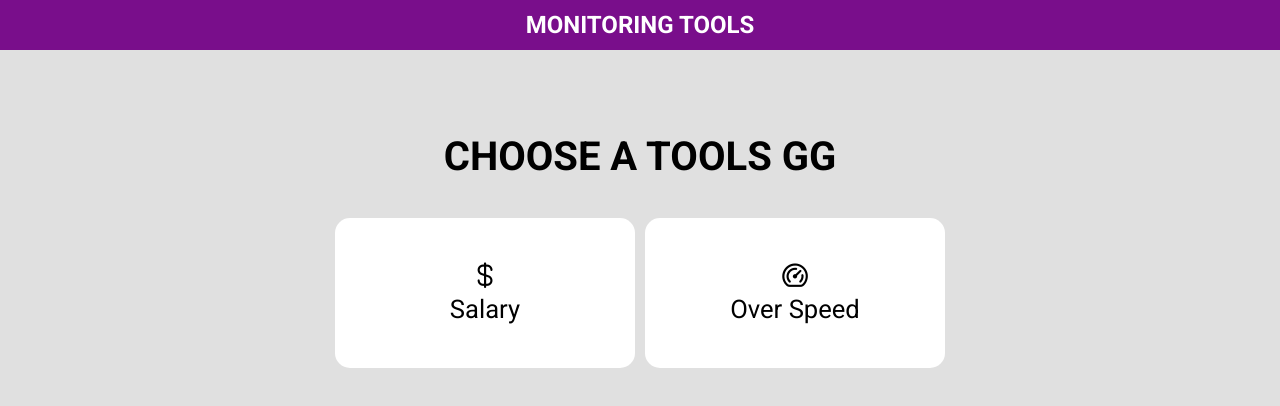
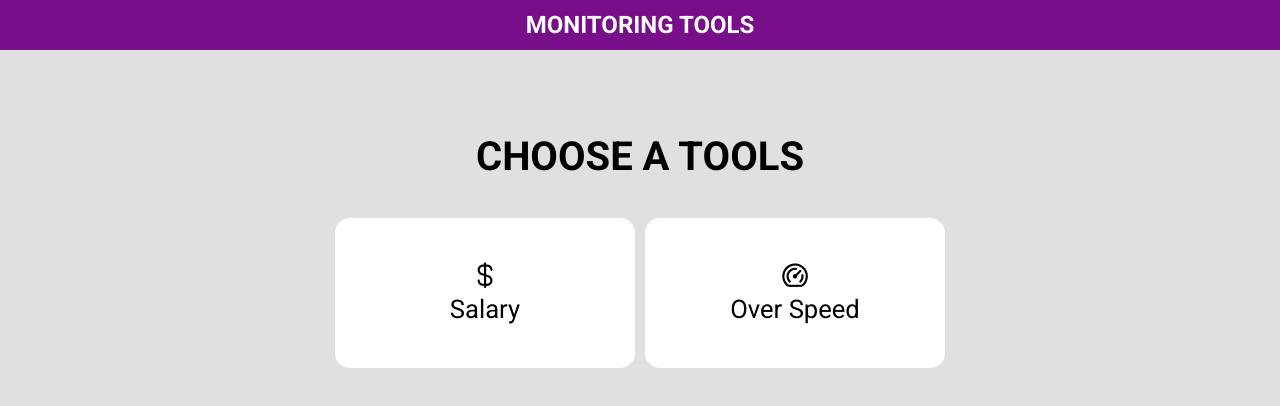
Before and after one commit to invex0811/salary, a Vue app: page / in a window 1280 px wide. Shown: the top 406 px of the page. Built offline with nearby package versions, Linux system fonts and the light colour scheme.

Commit message:
add dist

```diff
--- a/src/views/Home.vue
+++ b/src/views/Home.vue
@@ -1,6 +1,6 @@
 <template>
   <div class="home">
-    <h2>Choose a tools gg</h2>
+    <h2>Choose a tools</h2>
   <Link/>
   </div>
   <router-view/>
--- a/vue.config.js
+++ b/vue.config.js
@@ -1,5 +1,4 @@
 module.exports = {
-    publicPath: process.env.NODE_ENV === 'production'
-        ? '/salary/'
-        : '/'
+    publicPath: '/salary/'
+
 }
```
